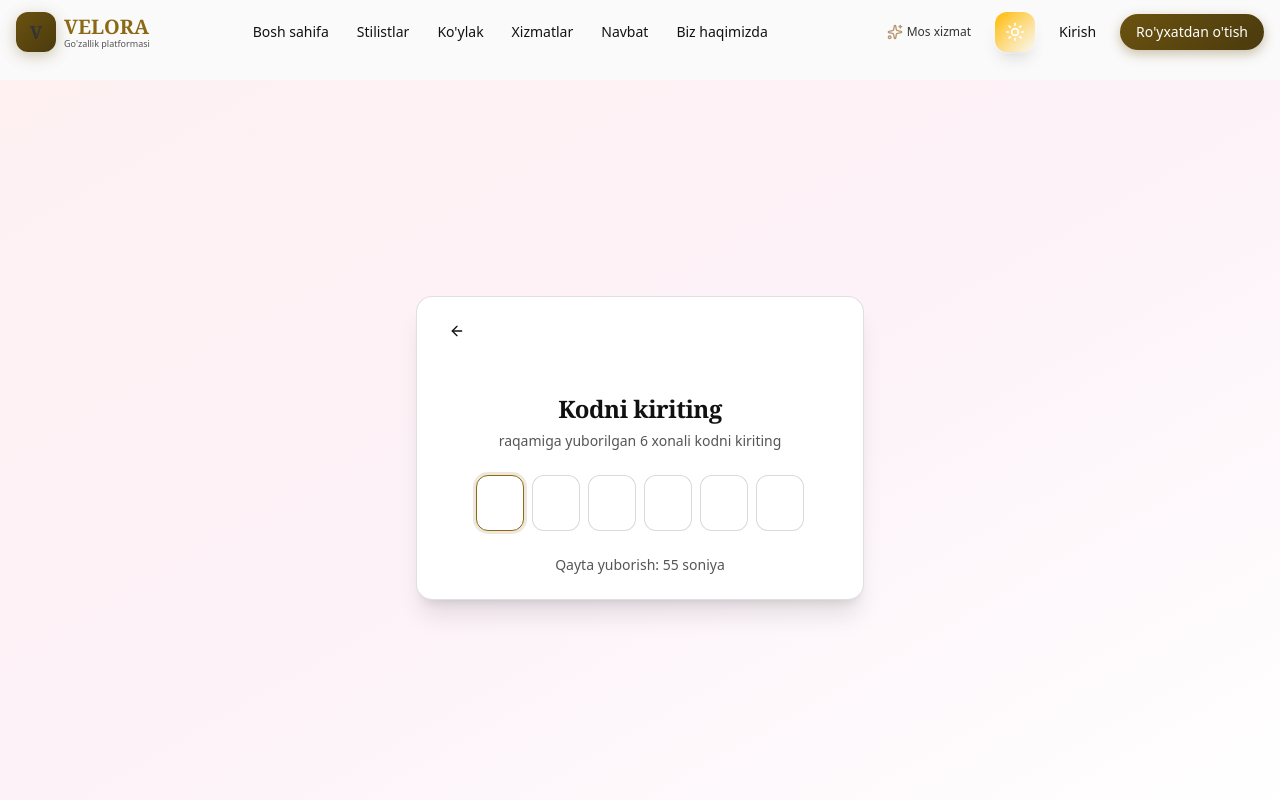
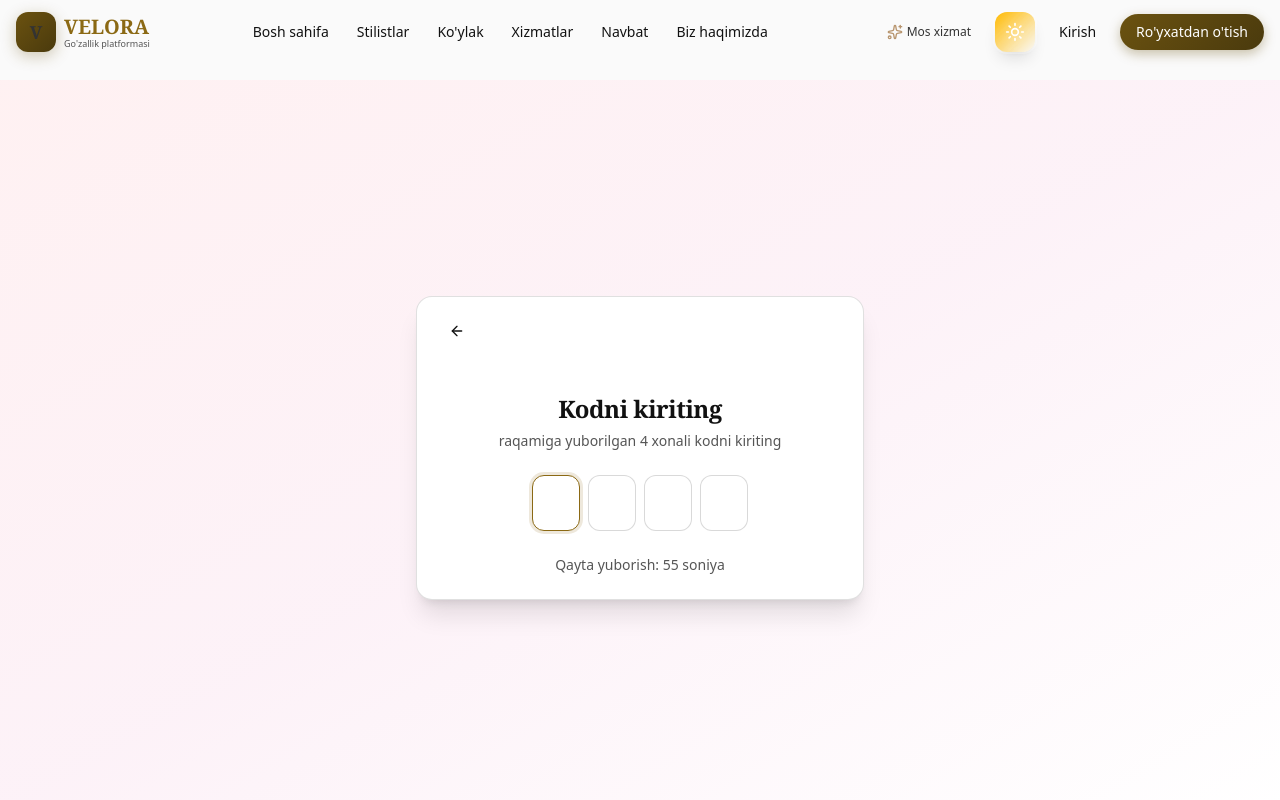
Before and after one commit to ruxsoramahmudova15-cpu/Velora-salon, a Next.js app: page /verify in a window 1280 px wide. Shown: the top 800 px of the page. Built offline with nearby package versions, Linux system fonts and the light colour scheme; a web font is replaced by a local one.

Commit message:
Change verification code from 6 digits to 4 digits

```diff
--- a/src/app/(auth)/verify/page.tsx
+++ b/src/app/(auth)/verify/page.tsx
@@ -16,7 +16,7 @@ function VerifyContent() {
   const mode = searchParams.get('mode') || 'login'
 
   const { setUser } = useAuthStore()
-  const [code, setCode] = useState(['', '', '', '', '', ''])
+  const [code, setCode] = useState(['', '', '', ''])
   const [isLoading, setIsLoading] = useState(false)
   const [error, setError] = useState('')
   const [countdown, setCountdown] = useState(60)
@@ -45,11 +45,11 @@ function VerifyContent() {
     setCode(newCode)
     setError('')
 
-    if (value && index < 5) {
+    if (value && index < 3) {
       inputRefs.current[index + 1]?.focus()
     }
 
-    if (newCode.every(digit => digit) && newCode.join('').length === 6) {
+    if (newCode.every(digit => digit) && newCode.join('').length === 4) {
       handleVerify(newCode.join(''))
     }
   }
@@ -62,14 +62,14 @@ function VerifyContent() {
 
   const handlePaste = (e: React.ClipboardEvent) => {
     e.preventDefault()
-    const pastedData = e.clipboardData.getData('text').replace(/\D/g, '').slice(0, 6)
+    const pastedData = e.clipboardData.getData('text').replace(/\D/g, '').slice(0, 4)
     const newCode = [...code]
     pastedData.split('').forEach((digit, index) => {
-      if (index < 6) newCode[index] = digit
+      if (index < 4) newCode[index] = digit
     })
     setCode(newCode)
 
-    if (pastedData.length === 6) {
+    if (pastedData.length === 4) {
       handleVerify(pastedData)
     }
   }
@@ -129,7 +129,7 @@ function VerifyContent() {
       }
     } catch (err) {
       setError(err instanceof Error ? err.message : 'Xatolik yuz berdi')
-      setCode(['', '', '', '', '', ''])
+      setCode(['', '', '', ''])
       inputRefs.current[0]?.focus()
     } finally {
       setIsLoading(false)
@@ -168,7 +168,7 @@ function VerifyContent() {
         </div>
         <CardTitle className="text-2xl light-text-primary">Kodni kiriting</CardTitle>
         <CardDescription className="light-text-muted">
-          {phone} raqamiga yuborilgan 6 xonali kodni kiriting
+          {phone} raqamiga yuborilgan 4 xonali kodni kiriting
         </CardDescription>
       </CardHeader>
       <CardContent>
```
